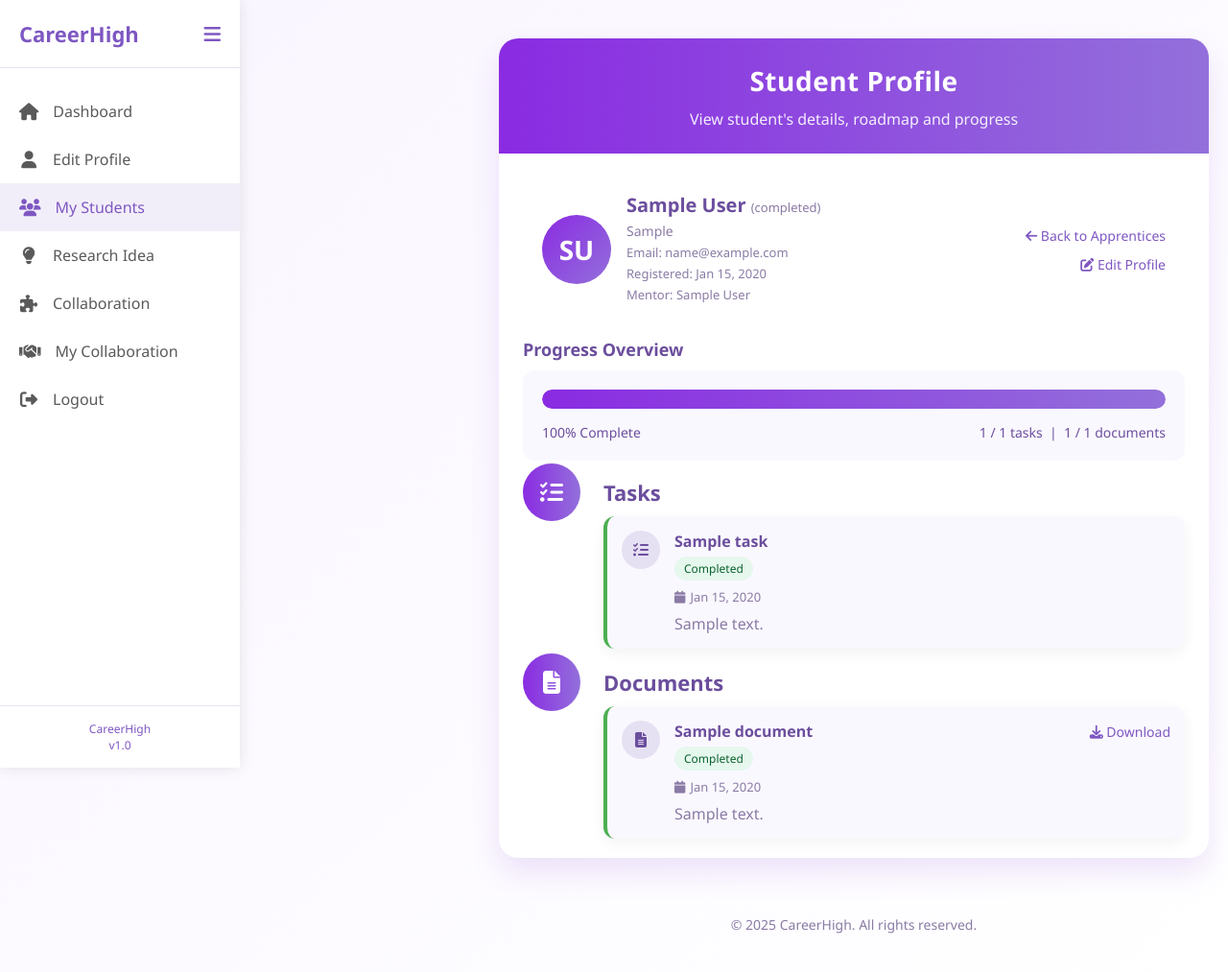
After one commit to mazidzomader/CSE370-Project-CarrerHigh, a PHP site: page /StudentDetails.php in a window 1280 px wide. The commit adds this page. Shown: the whole page at 96% size. Run offline with PHP 8.4, Linux system fonts and the light colour scheme; the visitor is signed in with stand-in values (Sample User, id 1); tables that the repository leaves empty or names only in its code hold one stand-in row (values such as "Sample post").

Commit message:
View feature added

```diff
--- a/Mystudent.php
+++ b/Mystudent.php
@@ -238,6 +238,12 @@ function compute_progress_for_student($conn, $student_id) {
                                             <span style="opacity:0.85">Tasks: <?php echo $task_text; ?> | Docs: <?php echo $doc_text; ?></span>
                                         </div>
                                     </div>
+                                    <div style="width:120px; text-align:right;">
+                                        <!-- Optional actions -->
+                                        <a href="StudentDetails.php?id=<?php echo $appr['StudentID']; ?>" class="menu-item" style="display:inline-flex; align-items:center; gap:8px;">
+                                            <i class="fas fa-eye"></i> View
+                                        </a>
+                                    </div>
                                 </div>
                             <?php endforeach; ?>
                         </div>
--- /dev/null
+++ b/StudentDetails.php
@@ -0,0 +1,363 @@
+<?php
+// student_profile.php
+// Shows a student's profile, tasks, documents and progress.
+// Place in same folder as connect.php and other pages.
+
+//if (session_status() === PHP_SESSION_NONE) {
+//    session_start();
+//}
+
+require_once("connect.php"); // must set $conn (mysqli)
+
+// Require login
+if (!isset($_SESSION['user_id'])) {
+    header("Location: login.php");
+    exit();
+}
+
+$viewer_id = (int) $_SESSION['user_id'];
+
+// determine which student to show
+$student_id = isset($_GET['id']) ? (int) $_GET['id'] : $viewer_id;
+if ($student_id <= 0) {
+    header("Location: Dashboard.php");
+    exit();
+}
+
+// get viewer user type
+$user_type = null;
+$sql = "SELECT UserType FROM user WHERE UserID = ?";
+if ($stmt = mysqli_prepare($conn, $sql)) {
+    mysqli_stmt_bind_param($stmt, "i", $viewer_id);
+    mysqli_stmt_execute($stmt);
+    mysqli_stmt_bind_result($stmt, $user_type);
+    mysqli_stmt_fetch($stmt);
+    mysqli_stmt_close($stmt);
+}
+
+// permission check:
+// - If viewer is Mentor, ensure they have a relationship with this student (or allow viewing if same user).
+// - If viewer is Student, only allow viewing their own profile.
+if ($viewer_id !== $student_id) {
+    if ($user_type !== 'Mentor') {
+        // not allowed to view other students
+        header("Location: Dashboard.php");
+        exit();
+    }
+    // viewer is mentor: verify relationship exists and status is not 'Terminated' (still allow Completed maybe)
+    $rel_ok = false;
+    $rel_sql = "SELECT COUNT(*) FROM mentor_student_relationship WHERE MentorID = ? AND StudentID = ?";
+    if ($rel_stmt = mysqli_prepare($conn, $rel_sql)) {
+        mysqli_stmt_bind_param($rel_stmt, "ii", $viewer_id, $student_id);
+        mysqli_stmt_execute($rel_stmt);
+        mysqli_stmt_bind_result($rel_stmt, $rel_count);
+        mysqli_stmt_fetch($rel_stmt);
+        mysqli_stmt_close($rel_stmt);
+        if ($rel_count > 0) $rel_ok = true;
+    }
+    if (!$rel_ok) {
+        // not assigned
+        header("Location: Apprentice_status.php");
+        exit();
+    }
+}
+
+// Fetch student basic info
+$student = null;
+$sql = "SELECT u.UserID, u.Name, u.Email, u.Registration_Date, u.Status, s.Degree_Programme, s.MentorID
+        FROM user u
+        LEFT JOIN student s ON s.UserID = u.UserID
+        WHERE u.UserID = ? LIMIT 1";
+if ($stmt = mysqli_prepare($conn, $sql)) {
+    mysqli_stmt_bind_param($stmt, "i", $student_id);
+    mysqli_stmt_execute($stmt);
+    $res = mysqli_stmt_get_result($stmt);
+    $student = mysqli_fetch_assoc($res);
+    mysqli_stmt_close($stmt);
+}
+if (!$student) {
+    echo "Student not found.";
+    exit();
+}
+
+// Optionally fetch mentor name
+$mentor_name = null;
+if (!empty($student['MentorID'])) {
+    $m_sql = "SELECT Name FROM user WHERE UserID = ? LIMIT 1";
+    if ($m_stmt = mysqli_prepare($conn, $m_sql)) {
+        mysqli_stmt_bind_param($m_stmt, "i", $student['MentorID']);
+        mysqli_stmt_execute($m_stmt);
+        mysqli_stmt_bind_result($m_stmt, $mentor_name);
+        mysqli_stmt_fetch($m_stmt);
+        mysqli_stmt_close($m_stmt);
+    }
+}
+
+// Fetch tasks for this student
+$tasks = [];
+$tasks_sql = "SELECT * FROM tasks WHERE user_id = ? ORDER BY FIELD(category, 'school','high-school','university','bachelor','master','phd','job','other'), due_date ASC, created_at ASC";
+if ($t_stmt = mysqli_prepare($conn, $tasks_sql)) {
+    mysqli_stmt_bind_param($t_stmt, "i", $student_id);
+    mysqli_stmt_execute($t_stmt);
+    $t_res = mysqli_stmt_get_result($t_stmt);
+    while ($row = mysqli_fetch_assoc($t_res)) {
+        $tasks[] = $row;
+    }
+    mysqli_stmt_close($t_stmt);
+}
+
+// Fetch documents for this student
+$documents = [];
+$docs_sql = "SELECT * FROM documents WHERE user_id = ? ORDER BY FIELD(category, 'academic','grade_sheet','exam_result','competition','co_curricular','achievement','research','birth_certificate','passport','bank','other'), due_date ASC, created_at ASC";
+if ($d_stmt = mysqli_prepare($conn, $docs_sql)) {
+    mysqli_stmt_bind_param($d_stmt, "i", $student_id);
+    mysqli_stmt_execute($d_stmt);
+    $d_res = mysqli_stmt_get_result($d_stmt);
+    while ($row = mysqli_fetch_assoc($d_res)) {
+        $documents[] = $row;
+    }
+    mysqli_stmt_close($d_stmt);
+}
+
+// Compute progress (same logic as apprentices_status)
+// tasks % and docs % -> overall average if both exist
+$tasks_total = count($tasks);
+$tasks_completed = 0;
+foreach ($tasks as $t) if (!empty($t['completed'])) $tasks_completed++;
+
+$docs_total = count($documents);
+$docs_completed = 0;
+foreach ($documents as $d) if (isset($d['status']) && $d['status'] === 'completed') $docs_completed++;
+
+$task_pct = $tasks_total > 0 ? round(($tasks_completed / $tasks_total) * 100) : 0;
+$doc_pct  = $docs_total > 0 ? round(($docs_completed / $docs_total) * 100) : 0;
+
+if ($tasks_total > 0 && $docs_total > 0) {
+    $progress_pct = round(($task_pct + $doc_pct) / 2);
+} elseif ($tasks_total > 0) {
+    $progress_pct = $task_pct;
+} elseif ($docs_total > 0) {
+    $progress_pct = $doc_pct;
+} else {
+    $progress_pct = 0;
+}
+
+// Helper to print safe text
+function h($s){ return htmlspecialchars($s); }
+
+?>
+<!DOCTYPE html>
+<html lang="en">
+<head>
+    <meta charset="utf-8" />
+    <meta name="viewport" content="width=device-width,initial-scale=1" />
+    <title><?php echo h($student['Name']); ?> — Profile | CareerHigh</title>
+
+    <link rel="stylesheet" href="https://cdnjs.cloudflare.com/ajax/libs/font-awesome/6.4.0/css/all.min.css">
+    <link rel="stylesheet" href="css/Roadmap.css">
+    <style>
+        /* small page-specific tweaks so profile header fits the roadmap look */
+        .profile-header { display:flex; align-items:center; gap:16px; padding:20px; }
+        .avatar { width:72px; height:72px; border-radius:50%; background:linear-gradient(135deg,#8a2be2,#9370db); color:white; display:flex; align-items:center; justify-content:center; font-size:28px; font-weight:700; }
+        .profile-meta h2 { margin:0; font-size:20px; color:#6b4e9d; }
+        .profile-meta p { margin:4px 0; color:#8a7ba5; font-size:14px; }
+        .small-action { font-size:14px; color:#7e57c2; text-decoration:none; }
+        .section-title { margin-bottom:10px; color:#6b4e9d; font-weight:600; font-size:18px; }
+        .list-empty { padding:14px; color:#8a7ba5; background:#faf8ff; border-radius:10px; }
+    </style>
+</head>
+<body>
+    <!-- Sidebar -->
+    <div class="main-content">
+    <div class="sidebar">
+        <div class="sidebar-header">
+            <div class="logo">CareerHigh</div>
+            <button class="toggle-btn">
+                <i class="fas fa-bars"></i>
+            </button>
+        </div>
+        <div class="menu-items">
+            <a href="Mentordash.php" class="menu-item">
+                <i class="fas fa-home"></i>
+                <span>Dashboard</span>
+            </a>
+            <a href="MentorProfile.php" class="menu-item">
+                <i class="fas fa-user"></i>
+                <span>Edit Profile</span>
+            </a>
+            <a href="Apprentice_status.php" class="menu-item active">
+                    <i class="fas fa-users"></i>
+                <span>My Students</span>
+            </a>
+            <a href="research_idea.php" class="menu-item">
+                <i class="fa-solid fa-lightbulb"></i>
+                <span>Research Idea</span>
+            </a>
+            <a href="ResearchCollaboration.php" class="menu-item">
+                    <i class="fa-solid fa-puzzle-piece"></i>
+                <span>Collaboration</span>
+            </a>
+            <a href="MyCollab.php" class="menu-item">
+                    <i class="fas fa-handshake"></i>
+                <span>My Collaboration</span>
+            </a>
+            <a href="logout.php" class="menu-item">
+                <i class="fas fa-sign-out-alt"></i>
+            <span>Logout</span>
+        </a>
+        </div>
+        <div class="sidebar-footer">
+            <span>CareerHigh<br>v1.0</span>
+        </div>
+    </div>
+
+    <div class="main-content">
+        <div class="container">
+            <header>
+                <h1>Student Profile</h1>
+                <p class="subtitle">View student's details, roadmap and progress</p>
+            </header>
+
+            <div style="padding:20px 25px;">
+                <div class="profile-header">
+                    <div class="avatar"><?php
+                        // initials
+                        $parts = preg_split('/\s+/', $student['Name']);
+                        $initials = '';
+                        foreach ($parts as $p) if ($p) $initials .= strtoupper($p[0]);
+                        echo h(substr($initials,0,2));
+                    ?></div>
+
+                    <div class="profile-meta">
+                        <h2><?php echo h($student['Name']); ?> <?php if(!empty($student['Status'])) echo '<span style="font-weight:500;font-size:13px;color:#8a7ba5">('.h($student['Status']).')</span>'; ?></h2>
+                        <p><?php echo h($student['Degree_Programme'] ?: 'Degree program not set'); ?></p>
+                        <p style="font-size:13px;color:#8a7ba5;">Email: <?php echo h($student['Email']); ?></p>
+                        <p style="font-size:13px;color:#8a7ba5;">Registered: <?php echo date('M j, Y', strtotime($student['Registration_Date'])); ?></p>
+                        <?php if ($mentor_name): ?>
+                            <p style="font-size:13px;color:#8a7ba5;">Mentor: <?php echo h($mentor_name); ?></p>
+                        <?php endif; ?>
+                    </div>
+
+                    <div style="margin-left:auto; text-align:right;">
+                        <a href="Apprentice_status.php" class="small-action"><i class="fas fa-arrow-left"></i> Back to Apprentices</a>
+                        <div style="height:8px;"></div>
+                        <?php if ($viewer_id === $student_id): ?>
+                            <a href="studentProfile.php" class="small-action"><i class="fas fa-edit"></i> Edit Profile</a>
+                        <?php endif; ?>
+                    </div>
+                </div>
+
+                <!-- Progress -->
+                <div style="margin-top:12px;">
+                    <div class="section-title">Progress Overview</div>
+                    <div class="progress-stats">
+                        <div class="progress-bar">
+                            <div class="progress-fill" style="width: <?php echo (int)$progress_pct; ?>%;"></div>
+                        </div>
+                        <div class="progress-text" style="margin-top:8px;">
+                            <span><?php echo (int)$progress_pct; ?>% Complete</span>
+                            <span><?php echo $tasks_completed; ?> / <?php echo $tasks_total; ?> tasks &nbsp;|&nbsp; <?php echo $docs_completed; ?> / <?php echo $docs_total; ?> documents</span>
+                        </div>
+                    </div>
+                </div>
+
+                <div style="height:18px;"></div>
+
+                <!-- Roadmap style lists: Tasks -->
+                <div class="timeline-phase" id="student-tasks" style="margin-left:0;">
+                    <div class="phase-header" style="position:relative; margin-bottom:10px;">
+                        <div class="phase-icon" style="left:0;"><i class="fas fa-tasks"></i></div>
+                        <h2 style="margin-left:84px;">Tasks</h2>
+                    </div>
+                    <div class="phase-items" style="margin-left:84px;">
+                        <?php if (empty($tasks)): ?>
+                            <div class="list-empty">No tasks for this student.</div>
+                        <?php else: ?>
+                            <?php foreach ($tasks as $task): ?>
+                                <div class="roadmap-item <?php echo !empty($task['completed']) ? 'completed' : 'pending'; ?>">
+                                    <div class="item-icon"><i class="fas fa-tasks"></i></div>
+                                    <div class="item-content">
+                                        <h3><?php echo h($task['title']); ?></h3>
+                                        <div class="item-status"><?php echo !empty($task['completed']) ? 'Completed' : 'Pending'; ?></div>
+                                        <?php if (!empty($task['due_date'])): ?>
+                                            <div class="item-due"><i class="fas fa-calendar"></i> <?php echo date('M j, Y', strtotime($task['due_date'])); ?></div>
+                                        <?php endif; ?>
+                                        <?php if (!empty($task['description'])): ?>
+                                            <p style="margin-top:8px;color:#8a7ba5;"><?php echo h($task['description']); ?></p>
+                                        <?php endif; ?>
+                                    </div>
+                                </div>
+                            <?php endforeach; ?>
+                        <?php endif; ?>
+                    </div>
+                </div>
+
+                <div style="height:20px;"></div>
+
+                <!-- Documents -->
+                <div class="timeline-phase" id="student-docs" style="margin-left:0;">
+                    <div class="phase-header" style="position:relative; margin-bottom:10px;">
+                        <div class="phase-icon" style="left:0;"><i class="fas fa-file-alt"></i></div>
+                        <h2 style="margin-left:84px;">Documents</h2>
+                    </div>
+                    <div class="phase-items" style="margin-left:84px;">
+                        <?php if (empty($documents)): ?>
+                            <div class="list-empty">No documents for this student.</div>
+                        <?php else: ?>
+                            <?php foreach ($documents as $doc): ?>
+                                <div class="roadmap-item <?php echo ($doc['status'] === 'completed') ? 'completed' : 'pending'; ?>">
+                                    <div class="item-icon"><i class="fas fa-file-alt"></i></div>
+                                    <div class="item-content">
+                                        <h3><?php echo h($doc['title']); ?></h3>
+                                        <div class="item-status"><?php echo ucfirst($doc['status']); ?></div>
+                                        <?php if (!empty($doc['due_date'])): ?>
+                                            <div class="item-due"><i class="fas fa-calendar"></i> <?php echo date('M j, Y', strtotime($doc['due_date'])); ?></div>
+                                        <?php endif; ?>
+                                        <?php if (!empty($doc['description'])): ?>
+                                            <p style="margin-top:8px;color:#8a7ba5;"><?php echo h($doc['description']); ?></p>
+                                        <?php endif; ?>
+                                    </div>
+                                    <?php if (!empty($doc['upload_path'])): ?>
+                                        <div style="width:120px; text-align:right;">
+                                            <a href="<?php echo h($doc['upload_path']); ?>" target="_blank" class="small-action"><i class="fas fa-download"></i> Download</a>
+                                        </div>
+                                    <?php endif; ?>
+                                </div>
+                            <?php endforeach; ?>
+                        <?php endif; ?>
+                    </div>
+                </div>
+
+            </div> <!-- inner padding -->
+        </div> <!-- container -->
+
+        <div class="copyright">© 2025 CareerHigh. All rights reserved.</div>
+    </div>
+
+    <script>
+        // Sidebar toggle
+        const toggleBtn = document.querySelector('.toggle-btn');
+        const sidebar = document.querySelector('.sidebar');
+        const mainContent = document.querySelector('.main-content');
+        if (toggleBtn) {
+            toggleBtn.addEventListener('click', () => {
+                sidebar.classList.toggle('collapsed');
+                mainContent.classList.toggle('expanded');
+            });
+        }
+
+        // animate items on view (same behaviour as roadmap)
+        document.addEventListener('DOMContentLoaded', function() {
+            const roadmapItems = document.querySelectorAll('.roadmap-item');
+            const observer = new IntersectionObserver((entries) => {
+                entries.forEach(entry => {
+                    if (entry.isIntersecting) {
+                        entry.target.classList.add('animate');
+                    }
+                });
+            }, { threshold: 0.1 });
+            roadmapItems.forEach(item => observer.observe(item));
+        });
+    </script>
+</body>
+</html>
```
